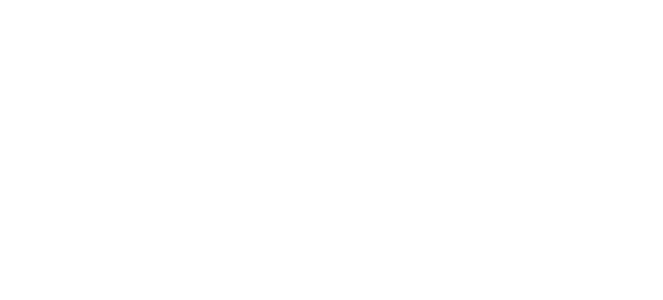
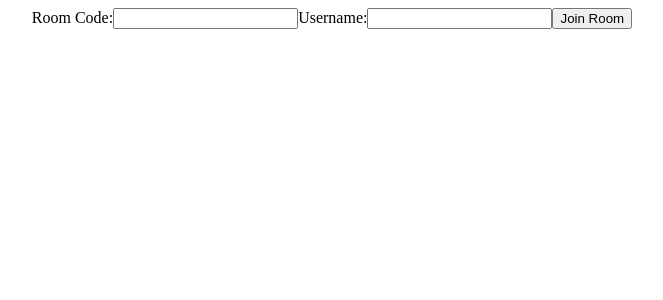
Before and after one commit to peterdubeau/next-round, a React (Create React App) app in the folder client/: page /join-room in a window 1280 px wide. Shown: the top 300 px of the page, without its empty margins (308-971 px from the left). Built offline with nearby package versions, Linux system fonts and the light colour scheme.

Commit message:
can create and add users to room throuhg Join Room

```diff
--- a/client/src/App.js
+++ b/client/src/App.js
@@ -2,6 +2,7 @@ import React from 'react';
 import './App.css';
 import Home from './components/Home/Home'
 import CreateRoom from './components/CreateRoom/CreateRoom';
+import JoinRoom from './components/JoinRoom/JoinRoom'
 import {Route} from 'react-router-dom'
 
 function generateCode() {
@@ -22,7 +23,10 @@ function App() {
         <Home />
       </Route>
       <Route path='/create-room'>
-        <CreateRoom path = '/create-room' component={generateCode()} exact />
+        <CreateRoom component={generateCode()}/>
+      </Route>
+      <Route path='/join-room'>
+        <JoinRoom />
       </Route>
     </>
   );
--- a/client/src/components/CreateRoom/CreateRoom.jsx
+++ b/client/src/components/CreateRoom/CreateRoom.jsx
@@ -1,6 +1,6 @@
 import React, { useState, useEffect } from 'react'
 import { withRouter, Link } from 'react-router-dom'
-import { postUser } from '../../services/users'
+import { createAdmin } from '../../services/users'
 import { postTask, getTasks } from '../../services/tasks'
 
 
@@ -24,7 +24,7 @@ function CreateRoom(props) {
     const findId = await getTasks()
     let roomId = findId.filter(id => id.code === props.component)[0].id
     console.log(roomId)
-    const addUser = await postUser({
+    const addUser = await createAdmin({
       username: formData.username,
       task_id: roomId,
       is_admin: formData.isAdmin
--- a/client/src/components/JoinRoom/JoinRoom.jsx
+++ b/client/src/components/JoinRoom/JoinRoom.jsx
@@ -0,0 +1,65 @@
+import React, { useState} from 'react'
+import {Link } from 'react-router-dom'
+import { postUser } from '../../services/users'
+import { getTasks } from '../../services/tasks'
+
+export default function JoinRoom() {
+
+  const [formData, setFormData] = useState({
+    username: '',
+    code: ''
+  })
+
+  const handleChange = (e) => {
+    const { name, value } = e.target
+    setFormData({
+      ...formData,
+      [name]: value,
+      isAdmin: false
+    })
+  }
+
+
+
+  const handleSubmit = async () => {
+    const findId = await getTasks(formData.code)
+    let roomId = findId.filter(id => id.code === formData.code)[0].id
+    const newUser = await postUser({
+      username: formData.username,
+      task_id: roomId,
+      is_admin: formData.isAdmin
+    })
+
+  }
+
+
+  return (
+    <>
+      <form>
+        <label>
+          Room Code:
+          <input
+              type="text"
+              name="code"
+              value={formData.code}
+              onChange={handleChange}
+              />
+        </label>
+
+        <label>
+          Username:
+          <input
+              type="text"
+              name="username"
+              value={formData.username}
+              onChange={handleChange}
+              />
+        </label>
+
+        <Link to={`/tasks/${formData.code}`}>
+          <button onClick={handleSubmit}>Join Room</button>
+        </Link>
+      </form>
+    </>
+  )
+}
--- a/client/src/services/users.js
+++ b/client/src/services/users.js
@@ -1,4 +1,9 @@
 import api from './api-helper'
+
+export const createAdmin = async (userData) => {
+  const res = await api.post('/users/', {user: userData})
+  return res.data
+}
 
 export const postUser = async (userData) => {
   const res = await api.post('/users/', {user: userData})
```
